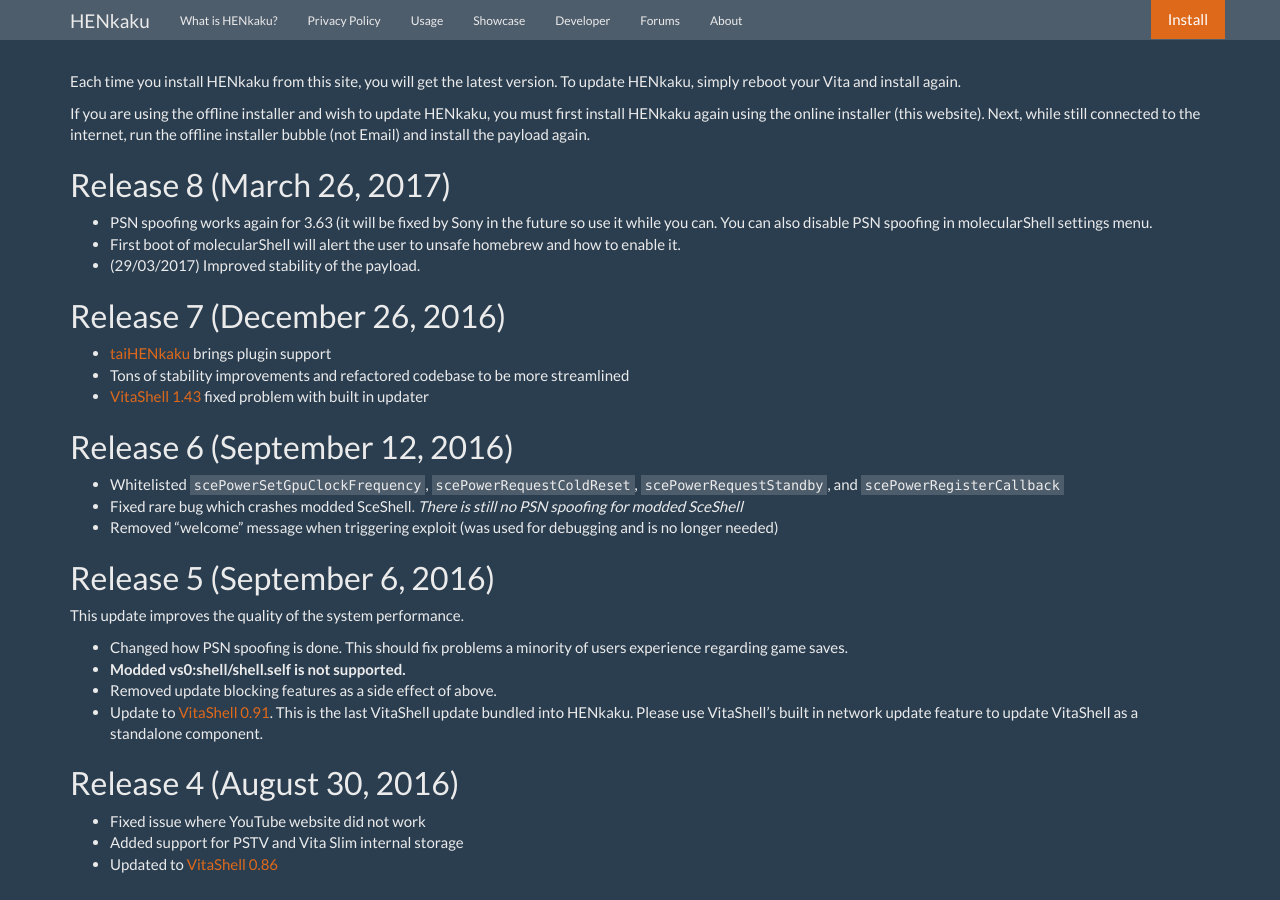
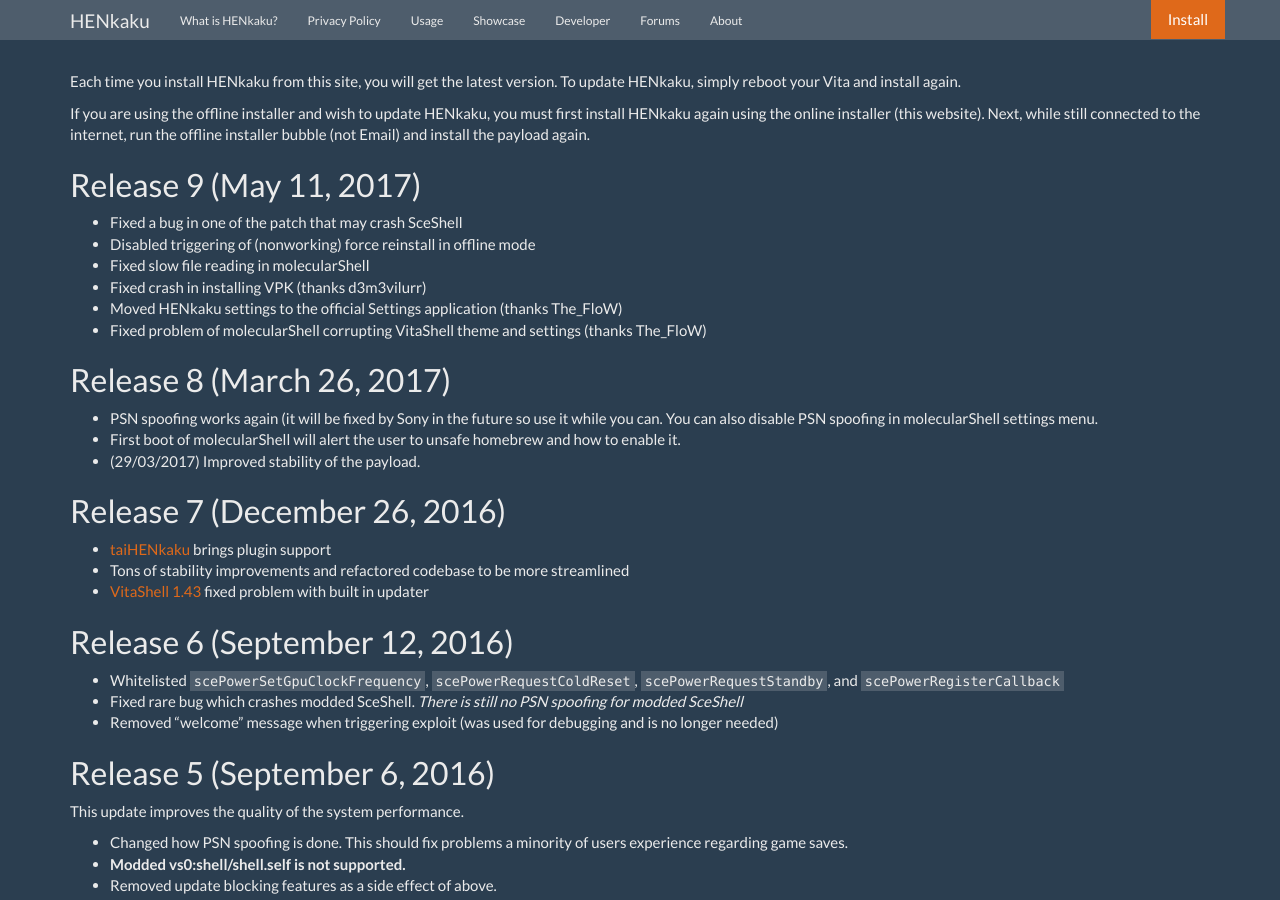
Before and after one commit to henkaku/henkaku.github.io, a Jekyll site: the page built from changes.md, in a window 1280 px wide and 900 px high. Built offline with Jekyll 4.4.1, drawn with Linux system fonts in a browser that asks for light colours.

Commit message:
Release 9

```diff
--- a/changes.md
+++ b/changes.md
@@ -7,9 +7,18 @@
 
 If you are using the offline installer and wish to update HENkaku, you must first install HENkaku again using the online installer (this website). Next, while still connected to the internet, run the offline installer bubble (not Email) and install the payload again.
 
+Release 9 (May 11, 2017)
+-------------------------------------------------------------------------------
+* Fixed a bug in one of the patch that may crash SceShell
+* Disabled triggering of (nonworking) force reinstall in offline mode
+* Fixed slow file reading in molecularShell
+* Fixed crash in installing VPK (thanks d3m3vilurr)
+* Moved HENkaku settings to the official Settings application (thanks The_FloW)
+* Fixed problem of molecularShell corrupting VitaShell theme and settings (thanks The_FloW)
+
 Release 8 (March 26, 2017)
 -------------------------------------------------------------------------------
-* PSN spoofing works again for 3.63 (it will be fixed by Sony in the future so use it while you can. You can also disable PSN spoofing in molecularShell settings menu.
+* PSN spoofing works again (it will be fixed by Sony in the future so use it while you can. You can also disable PSN spoofing in molecularShell settings menu.
 * First boot of molecularShell will alert the user to unsafe homebrew and how to enable it.
 * (29/03/2017) Improved stability of the payload.
 
```
Also changed, not shown: go/offline/exploit.html (+1 -1 lines), go/payload.js, 5 other files.
